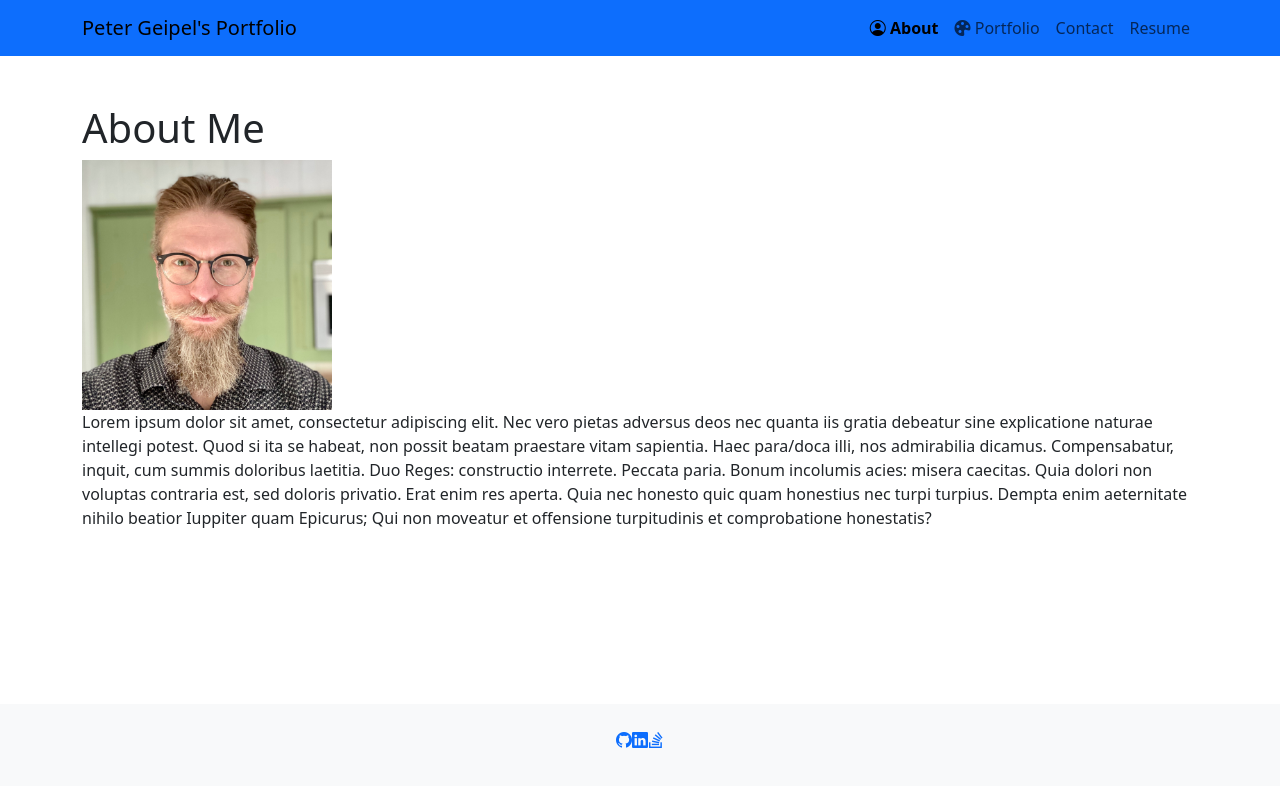
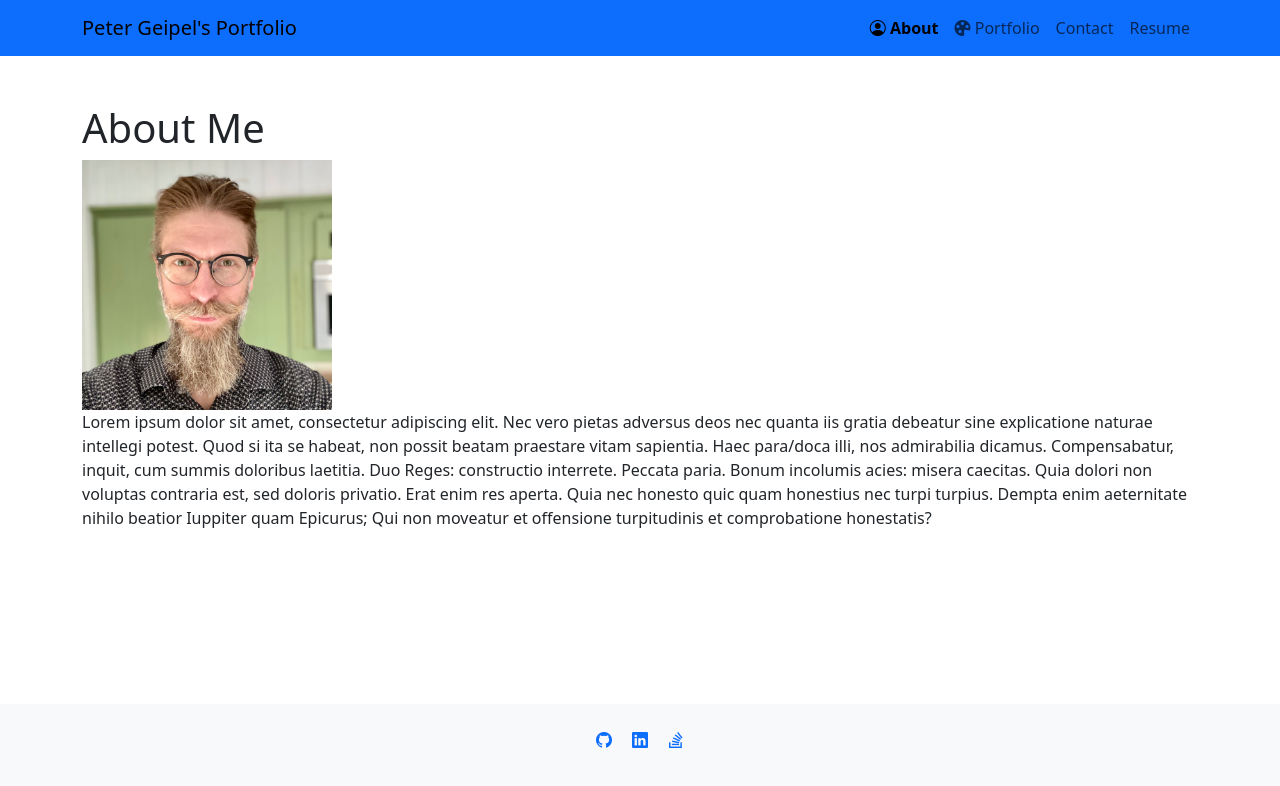
Before and after one commit to pwgeipel/Peter-G-React-Portfolio, a React (Create React App) app: page / in a window 1280 px wide. Shown: the top 786 px of the page. Built offline with nearby package versions, Linux system fonts and the light colour scheme.

Commit message:
portfolio pictures

```diff
--- a/src/components/footer.js
+++ b/src/components/footer.js
@@ -7,13 +7,13 @@ function Footer() {
             <div className="container p-4">
                 <section className="mb-4">
                 <a href="https://github.com/pwgeipel">
-                    <i className="bi bi-github"></i>
+                    <i className="bi bi-github footerIcon"></i>
                 </a>
                 <a href="https://www.linkedin.com/in/peter-geipel-75a84795/">
-                    <i className="bi bi-linkedin"></i>
+                    <i className="bi bi-linkedin footerIcon"></i>
                 </a>
                 <a href="https://stackoverflow.com/users/19553134/peter-geipel">
-                    <i className="bi bi-stack-overflow"></i>
+                    <i className="bi bi-stack-overflow footerIcon"></i>
                 </a>
 
                 </section>
--- a/src/components/project.js
+++ b/src/components/project.js
@@ -3,19 +3,20 @@ export const projects = [
         {
             title: "Shroomies",
             subtitle: "A Full-stack App",
-            image: "../assets/morel.jpeg",
+            image: "morel.jpeg",
             link: "#",
             github: "#"
-        },{
+        },
+        {
             title: "Project 2",
             subtitle: "A Full-stack App",
-            image: "../assets/cookies.jpeg",
+            image: "cookies.jpeg",
             link: "#",
             github: "#"
         },{
             title: "Project 3",
             subtitle: "A Full-stack App",
-            image: "../assets/onions.jpeg",
+            image: "onions.jpeg",
             link: "#",
             github: "#"
         },{
@@ -27,13 +28,13 @@ export const projects = [
         },{
             title: "Project 5",
             subtitle: "A Full-stack App",
-            image: "../assets/macarons-small.jpeg",
+            image: "macarons-small.jpeg",
             link: "#",
             github: "#"
         },{
             title: "Project 6",
             subtitle: "A Full-stack App",
-            image: "../assets/320.png",
+            image: "320.png",
             link: "#",
             github: "#"
         },
--- a/src/index.css
+++ b/src/index.css
@@ -3,3 +3,7 @@
     width: 100%;
     bottom: 0
 }
+
+.footerIcon {
+    padding: 10px;
+}
--- a/src/pages/portfolio.js
+++ b/src/pages/portfolio.js
@@ -17,7 +17,7 @@ function PortfolioPage() {
                 <a
                   href={project.link}
                   key={project.image}
-                  className="col-6 col-sm-12">
+                  className="col-md-6 col-sm-12">
                   <div className="flex-row">
                   <img
                         src={require(`../assets/${project.image}`)}
```
